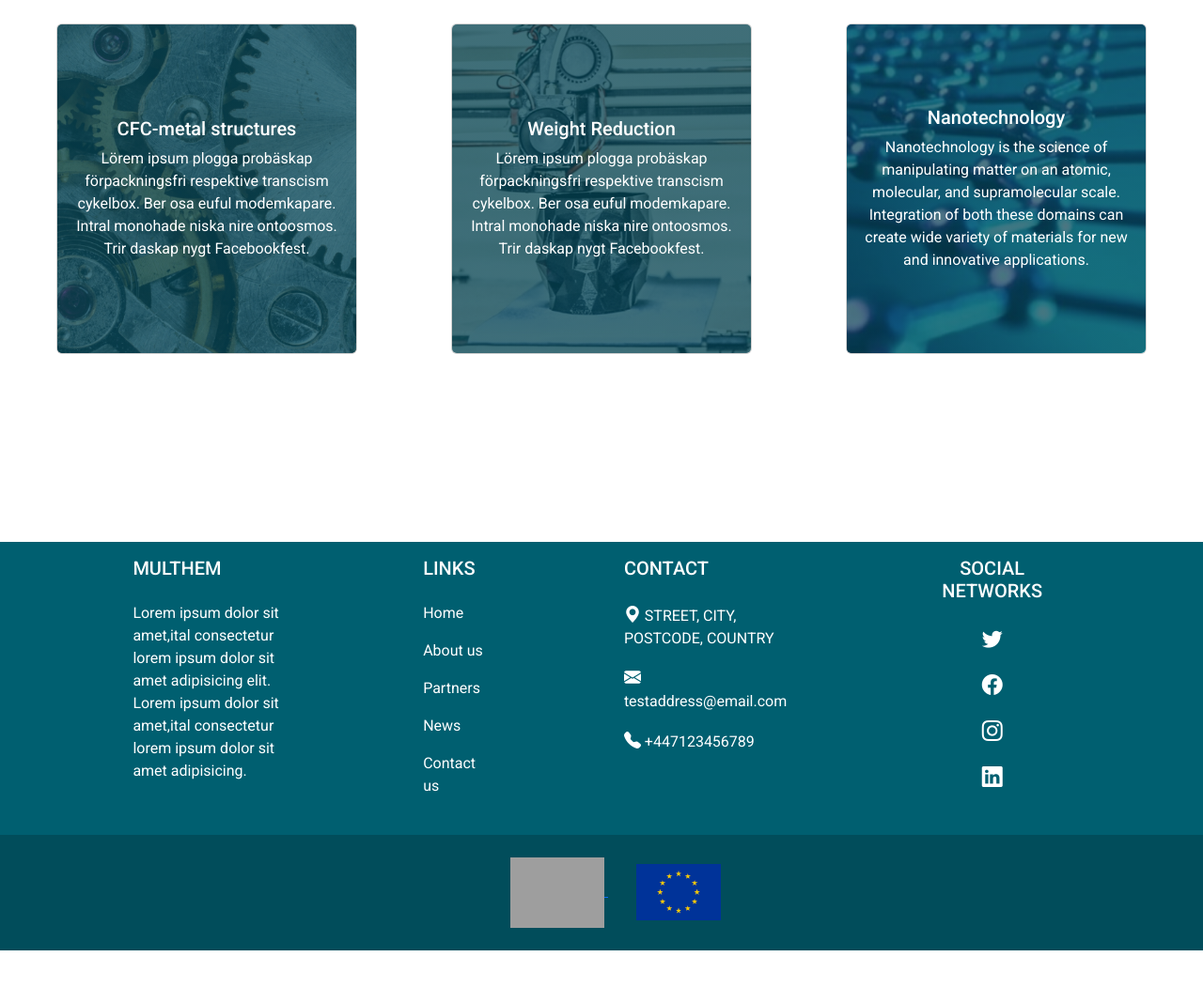
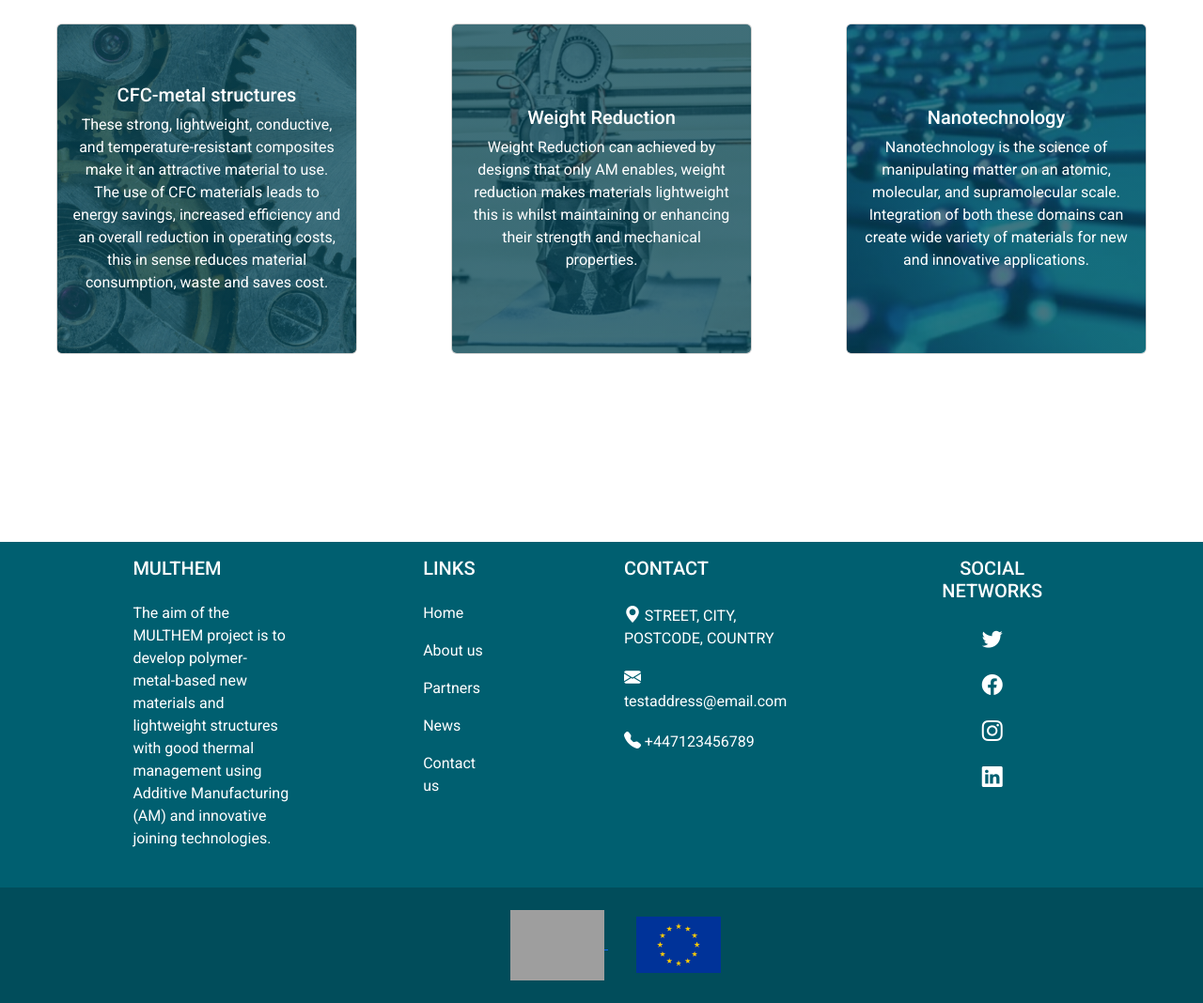
Before and after one commit to Lakhmeet-Singh/MULTHEM, a plain HTML site: page index.html in a window 1280 px wide. Shown: the part 900-1968 px from the top of the page at 94% size. Before the commit the page ends 1912 px from the top, so only its background shows below. Drawn offline with nearby package versions, Linux system fonts and the light colour scheme; grey boxes are pictures that could not be loaded.

Commit message:
git push

```diff
--- a/index.html
+++ b/index.html
@@ -71,8 +71,7 @@
       <div class="card-img-overlay d-flex justify-content-center flex-column text-center card-colour">
         <h5 class="card-title">CFC-metal structures</h5>
         <p class="card-text">
-          Lörem ipsum plogga probäskap förpackningsfri respektive transcism cykelbox. Ber osa euful modemkapare.
-          Intral monohade niska nire ontoosmos. Trir daskap nygt Facebookfest.
+          These strong, lightweight, conductive, and temperature-resistant composites make it an attractive material to use. The use of CFC materials leads to energy savings, increased efficiency and an overall reduction in operating costs, this in sense reduces material consumption, waste and saves cost.
         </p>
       </div>
     </div>
@@ -81,8 +80,7 @@
       <div class="card-img-overlay d-flex justify-content-center flex-column text-center card-colour">
         <h5 class="card-title">Weight Reduction</h5>
         <p class="card-text">
-          Lörem ipsum plogga probäskap förpackningsfri respektive transcism cykelbox. Ber osa euful modemkapare.
-          Intral monohade niska nire ontoosmos. Trir daskap nygt Facebookfest.
+          Weight Reduction can achieved by designs that only AM enables, weight reduction makes materials lightweight this is whilst maintaining or enhancing their strength and mechanical properties.
         </p>
       </div>
     </div>
@@ -105,8 +103,7 @@
 		<div class="row mt-4 ">
 			<div class="col-md-3 col-lg-2 mx-auto mt-3 mb-4 text-left">
 				<h5 class="text-uppercase mb-4 font-weight-bold">MULTHEM</h5>
-				<p> Lorem ipsum dolor sit amet,ital consectetur lorem ipsum dolor sit amet adipisicing elit.
-          Lorem ipsum dolor sit amet,ital consectetur lorem ipsum dolor sit amet adipisicing.
+				<p> The aim of the MULTHEM project is to develop polymer-metal-based new materials and lightweight structures with good thermal management using Additive Manufacturing (AM) and innovative joining technologies.
         </p>
 			</div>
 
@@ -155,7 +152,7 @@
           </p>
           <p>
             <p>
-              <a href="https://www.linkedin.com/in/multhem-%E2%80%8E-90bb7a262/" target="blank" title="linkedin">
+              <a href="https://www.linkedin.com/in/multhem-horizon-europe-project-90bb7a262/" target="blank" title="linkedin">
                   <i class="bi bi-linkedin"></i>
           </p>
 			</div>
```
Also changed, not shown: Aboutus.html (+3 -4 lines), contact.html (+3 -7 lines), news.html (+2 -3 lines), partners.html (+2 -3 lines).
